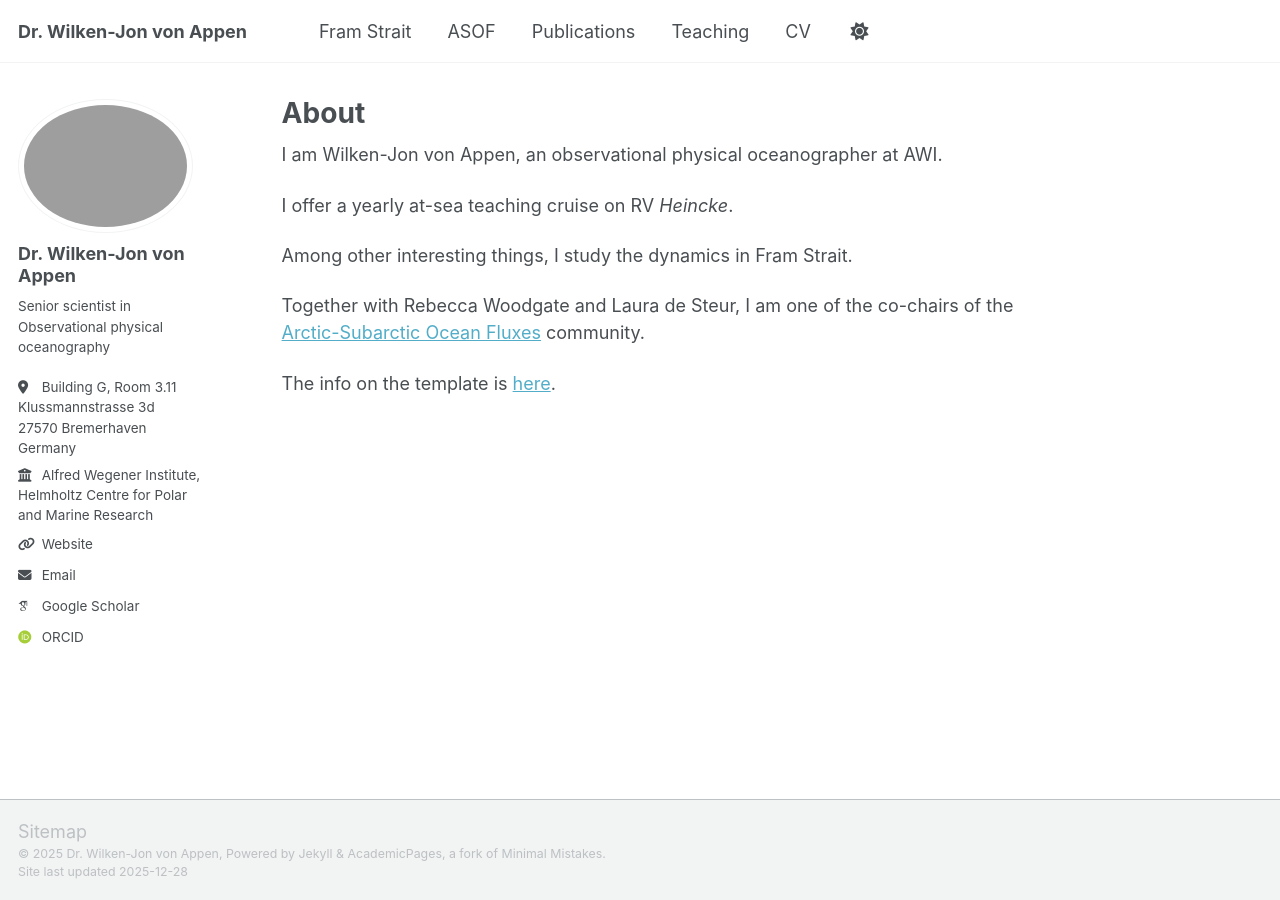
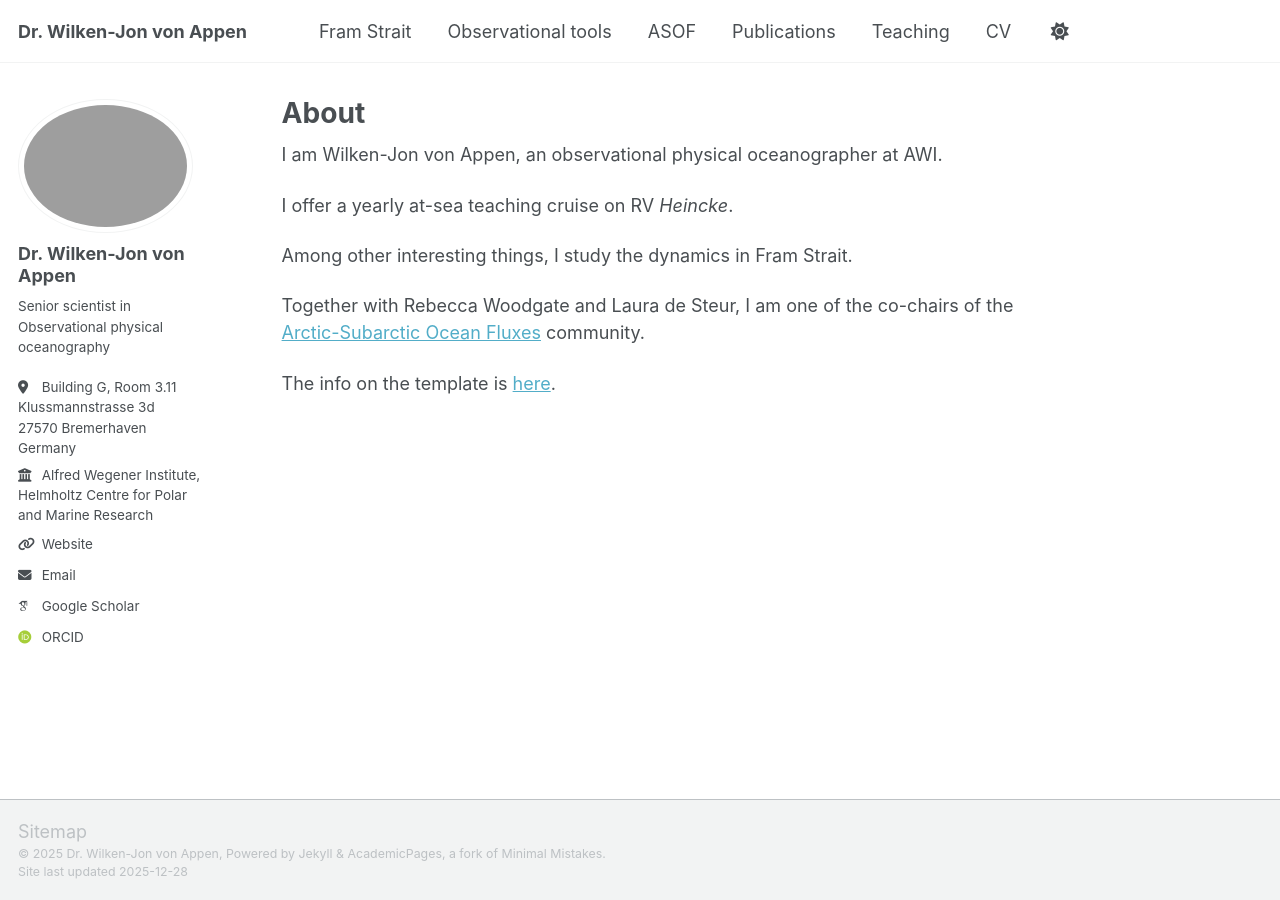
Before and after one commit to wjvappen/wjvappen, a Jekyll site: the page built from _pages/about.md, in a window 1280 px wide. Built offline with Jekyll 4.4.1, drawn with Linux system fonts in a browser that asks for light colours; some web fonts are replaced; a script bundle is joined from its source files by our own code; library files that are not in the unit come from our copies.

Commit message:
Update navigation.yml
Adding tools.md

```diff
--- a/_data/navigation.yml
+++ b/_data/navigation.yml
@@ -10,6 +10,9 @@
 main:
   - title: "Fram Strait"
     url: /fram-strait/
+
+  - title: "Observational tools"
+    url: /tools/
 
   - title: "ASOF"
     url: /asof/
```
